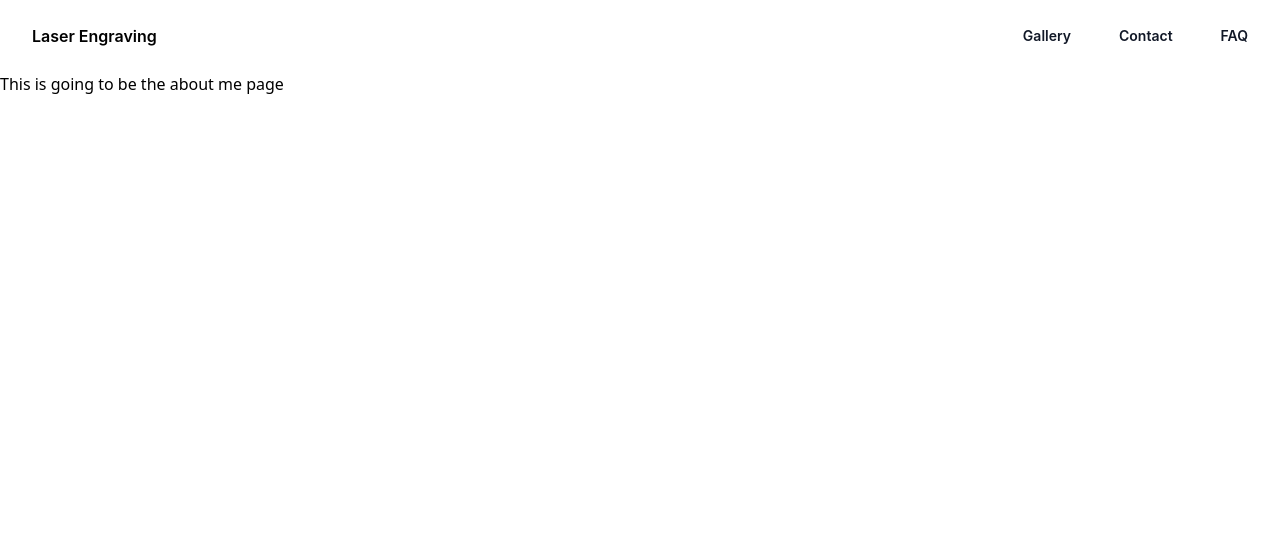
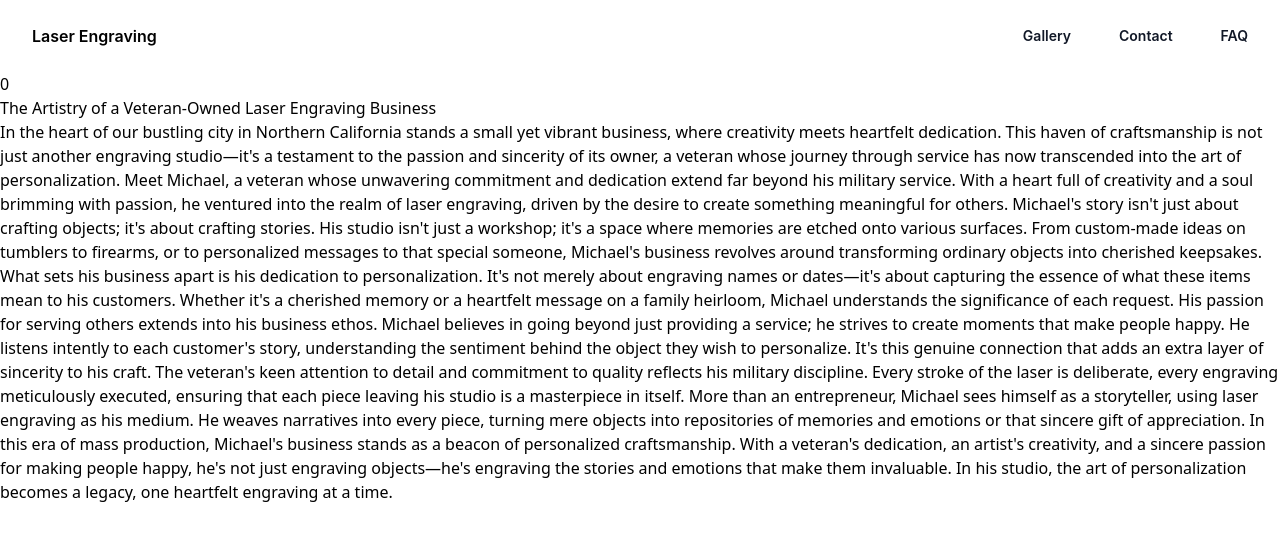
Before and after one commit to CSC190-Cyber-Knights/SP-laser, a React (Vite) app: page /about in a window 1280 px wide. Shown: the top 540 px of the page. Built offline with nearby package versions, Linux system fonts and the light colour scheme; no server answers; the database is empty.

Commit message:
Configured firebase.js & aboutme.jsx

```diff
--- a/src/pages/AboutMe.jsx
+++ b/src/pages/AboutMe.jsx
@@ -1,8 +1,32 @@
+
+import { initializeApp} from "firebase/app";
+import { getFirestore, collection, getCountFromServer } from 'firebase/firestore'
+
+const db = getFirestore();
+const myCollection = collection (db, 'orders');
+const snapshot = await getCountFromServer(myCollection);
+const collectionCount = snapshot.data().count;
+
 const AboutMe = () => {
   return (
     <div>
-      <h1>This is going to be the about me page</h1>
+        <h2>{collectionCount}</h2>
+      <h1>The Artistry of a Veteran-Owned Laser Engraving Business</h1>
+      <p>In the heart of our bustling city in Northern California stands a small yet vibrant business, where creativity meets heartfelt dedication. This haven of craftsmanship is not just another engraving studio—it's a testament to the passion and sincerity of its owner, a veteran whose journey through service has now transcended into the art of personalization.
 
+          Meet Michael, a veteran whose unwavering commitment and dedication extend far beyond his military service. With a heart full of creativity and a soul brimming with passion, he ventured into the realm of laser engraving, driven by the desire to create something meaningful for others.
+
+          Michael's story isn't just about crafting objects; it's about crafting stories. His studio isn't just a workshop; it's a space where memories are etched onto various surfaces. From custom-made ideas on tumblers to firearms, or to personalized messages to that special someone, Michael's business revolves around transforming ordinary objects into cherished keepsakes.
+
+          What sets his business apart is his dedication to personalization. It's not merely about engraving names or dates—it's about capturing the essence of what these items mean to his customers. Whether it's a cherished memory or a heartfelt message on a family heirloom, Michael understands the significance of each request.
+
+          His passion for serving others extends into his business ethos. Michael believes in going beyond just providing a service; he strives to create moments that make people happy. He listens intently to each customer's story, understanding the sentiment behind the object they wish to personalize. It's this genuine connection that adds an extra layer of sincerity to his craft.
+
+          The veteran's keen attention to detail and commitment to quality reflects his military discipline. Every stroke of the laser is deliberate, every engraving meticulously executed, ensuring that each piece leaving his studio is a masterpiece in itself.
+
+          More than an entrepreneur, Michael sees himself as a storyteller, using laser engraving as his medium. He weaves narratives into every piece, turning mere objects into repositories of memories and emotions or that sincere gift of appreciation.
+
+          In this era of mass production, Michael's business stands as a beacon of personalized craftsmanship. With a veteran's dedication, an artist's creativity, and a sincere passion for making people happy, he's not just engraving objects—he's engraving the stories and emotions that make them invaluable. In his studio, the art of personalization becomes a legacy, one heartfelt engraving at a time.</p>
 
     </div>
   );
```
